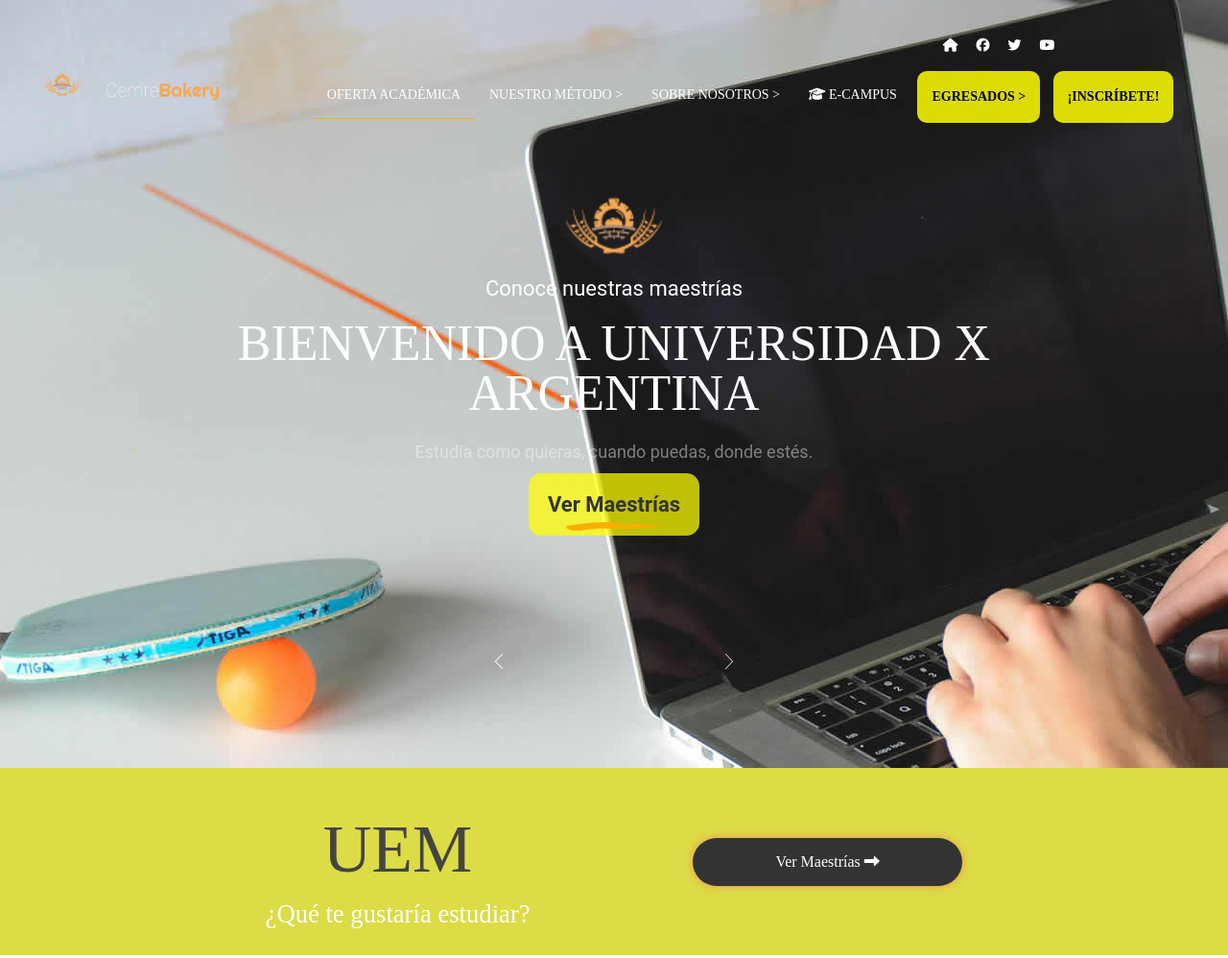
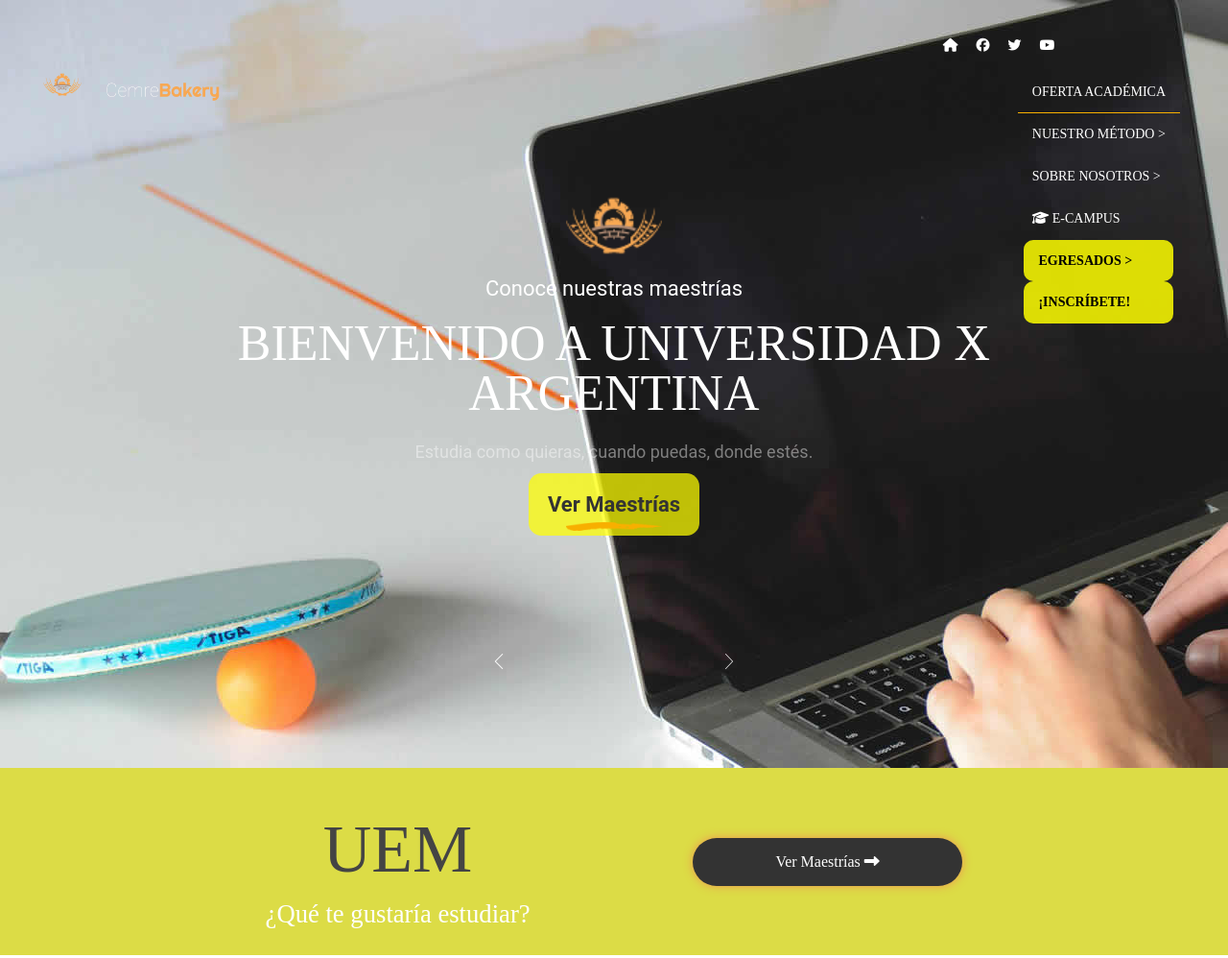
Before and after one commit to AndresLa0423/campus.github.io, a plain HTML site: page index.html in a window 1280 px wide. Shown: the top 998 px of the page at 96% size. Drawn offline with Linux system fonts and the light colour scheme.

Commit message:
Add files via upload

```diff
--- a/Nuestro Método.html
+++ b/Nuestro Método.html
@@ -7,10 +7,8 @@
     <title>Bienvenido</title>
     <meta name="description" content="">
     <meta name="viewport" content="width=device-width, initial-scale=1">
-    <meta name="author" content="Cemre Tellioğlu Tunçay">
-    <!-- Place favicon.ico in the root directory -->
-    <link rel="icon" type="image/png" href="favicon-32x32.png" sizes="32x32" />
-    <link rel="icon" type="image/png" href="favicon-16x16.png" sizes="16x16" />
+    <meta name="author" content="José Andres Lapa Acevedo">
+
     <link rel="stylesheet" href="css/bootstrap.min.css">
     <link rel="stylesheet" href="css/owl.carousel.min.css">
     <link rel="stylesheet" href="css/font-awesome.min.css">
@@ -103,7 +101,7 @@
 
                                     <!-- Collect the nav links, forms, and other content for toggling -->
                                     <div class="collapse navbar-collapse" id="bs-example-navbar-collapse-1">
-                                        <ul class="nav navbar-nav navbar-right navBar">
+                                        <ul class="nav navbar-right navBar">
                                             <li class="nav-item"><a href="index.html #section3"
                                                     class="nav-link text-uppercase font-weight-bold js-scroll-trigger">OFERTA
                                                     ACADÉMICA<span class="sr-only">(current)</span></a></li>
--- a/index.html
+++ b/index.html
@@ -94,17 +94,17 @@
 
                                     <!-- Collect the nav links, forms, and other content for toggling -->
                                     <div class="collapse navbar-collapse" id="bs-example-navbar-collapse-1">
-                                        <ul class="nav navbar-nav navbar-right navBar">
-                                            <li class="nav-item"><a href="#section3"
+                                        <ul class="nav navbar-right navBar" >
+                                            <li class="nav-item"><a href="#section3" id="a_hover11"
                                                     class="nav-link text-uppercase font-weight-bold js-scroll-trigger">OFERTA
                                                     ACADÉMICA<span class="sr-only">(current)</span></a></li>
-                                            <li class="nav-item"><a href="Nuestro Método.html"
+                                            <li class="nav-item"><a href="Nuestro Método.html" id="a_hover11"
                                                     class="nav-link text-uppercase font-weight-bold js-scroll-trigger">NUESTRO
                                                     MÉTODO ></a></li>
-                                            <li class="nav-item"><a href="Sobre Nosotros.html"
+                                            <li class="nav-item"><a href="Sobre Nosotros.html" id="a_hover11"
                                                     class="nav-link text-uppercase font-weight-bold js-scroll-trigger">SOBRE
                                                     NOSOTROS ></a></li>
-                                            <li class="nav-item"><a href="#"
+                                            <li class="nav-item"><a href="#" id="a_hover11"
                                                     class="nav-link text-uppercase font-weight-bold js-scroll-trigger"><i
                                                         class="fa-solid fa-graduation-cap"></i> E-CAMPUS</a></li>
                                             <li class="nav-item"><a href="#" class="a_hover">
```
Also changed, not shown: Sobre Nosotros.html (+3 -5 lines), inscríbete.html (+2 -2 lines).
